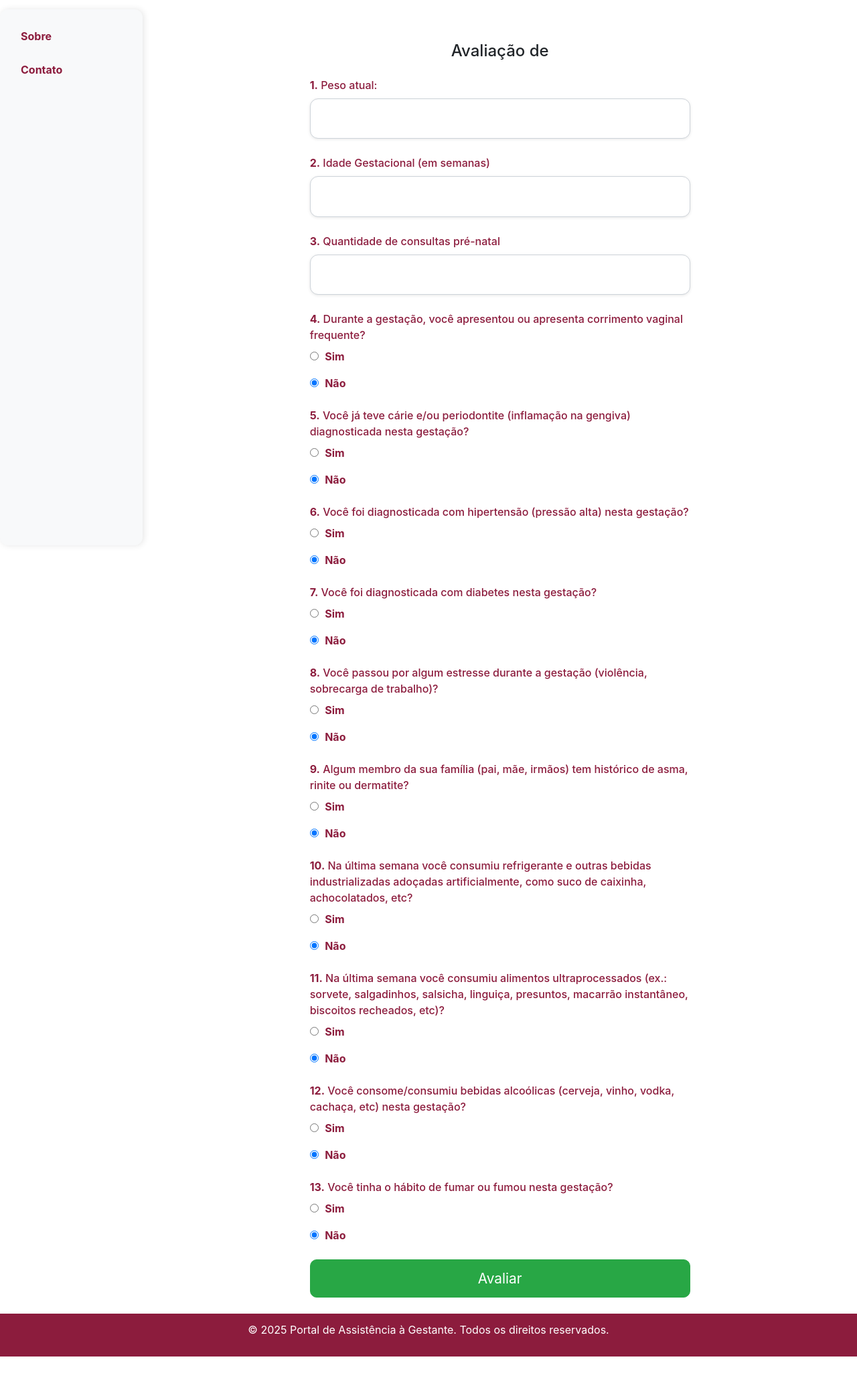
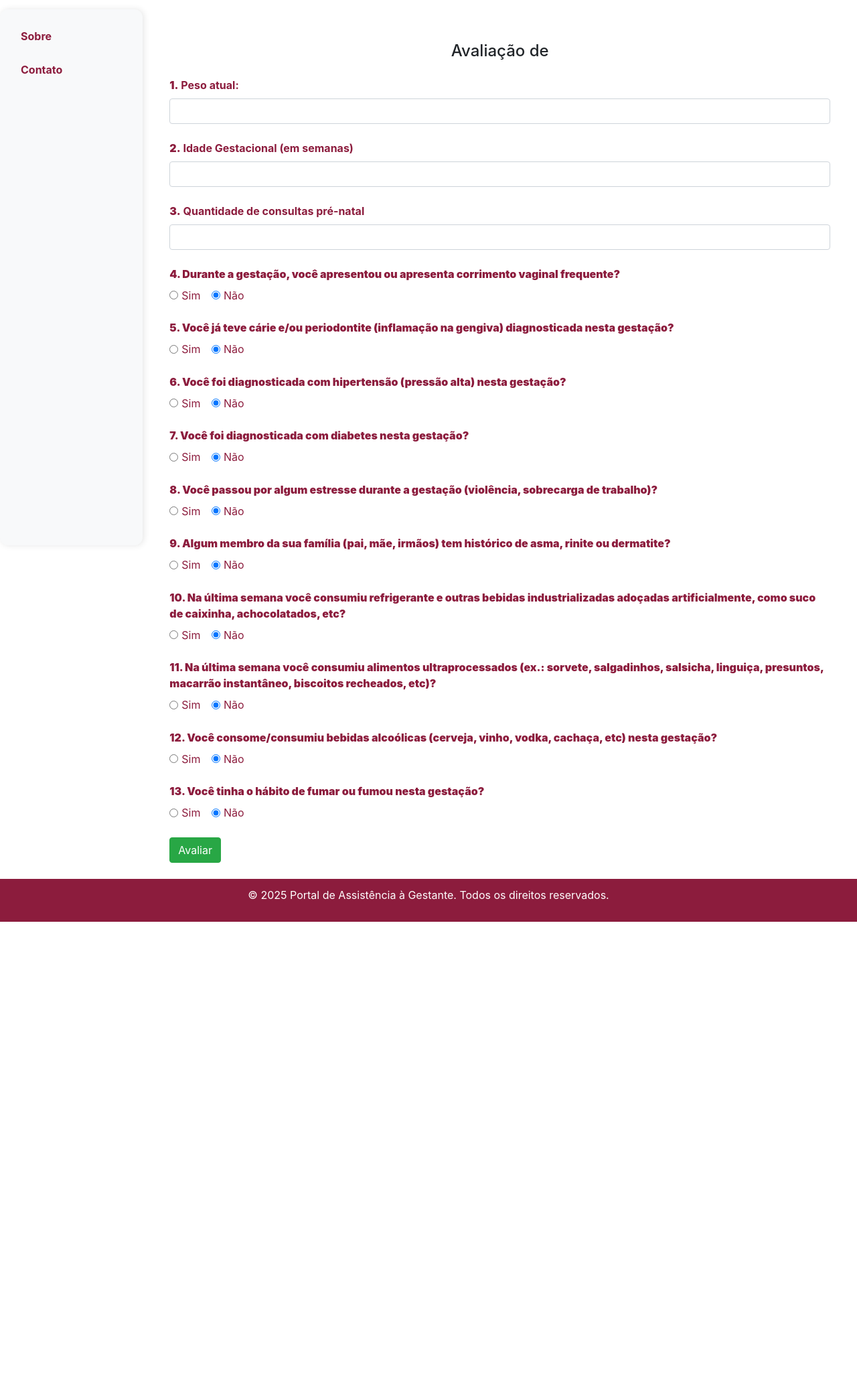
Before and after one commit to profsergiocosta/integrAI, a Django app: template django_app/templates/avaliacao/questionario.html in a window 1280 px wide. Shown: the part 66-2141 px from the top of the page at 67% size. After the commit the page ends 1442 px from the top, so only its background shows below. Run offline with Django 5.2, Linux system fonts and the light colour scheme; the template is opened without the code that fills it: values that come from a table or form of the project are taken from there, others are empty; some libraries are stand-ins or nearby versions.

Commit message:
removido o negrito do sim e não

```diff
--- a/django_app/templates/avaliacao/questionario.html
+++ b/django_app/templates/avaliacao/questionario.html
@@ -3,45 +3,10 @@
 {% load custom_filters %}
 
 {% block content %}
+
 <style>
-    .input-mobile {
-        font-size: 1.1rem;
-        padding: 1rem;
-        border-radius: 12px;
-        height: auto;
-        box-shadow: 0 1px 4px rgba(0, 0, 0, 0.1);
-    }
-
-    label.form-label {
-        font-weight: 500;
-        margin-bottom: 0.5rem;
-    }
-
-    .container {
-        max-width: 600px;
-        margin: auto;
-    }
-
-    .btn-success {
-        font-size: 1.3rem;
-        padding: 0.75rem 2rem;
-        border-radius: 10px;
-        width: 100%;
-    }
-
-    .form-check-inline {
-        display: block;
-        margin-bottom: 1rem;
-    }
-
-    @media (max-width: 767px) {
-        label.form-label {
-            font-size: 1.2rem;
-        }
-
-        .form-check-label {
-            font-size: 1.2rem;
-        }
+    .form-check-label {
+        font-weight: normal !important;
     }
 </style>
 
@@ -57,20 +22,21 @@
         <div class="mb-4">
             {% if field.field.widget.input_type == 'checkbox' %}
                 <label class="form-label d-block">
-                    <strong>{{ forloop.counter }}.</strong> {{ field.label }}
+                    <strong>{{ forloop.counter }}. {{ field.label }}</strong>
                 </label>
                 <div class="form-check form-check-inline">
                     <input class="form-check-input" type="radio" name="{{ field.html_name }}"
-                           value="True" id="{{ field.id_for_label }}_sim"
-                           {% if field.value %}checked{% endif %}>
+                        value="True" id="{{ field.id_for_label }}_sim"
+                        {% if field.value %}checked{% endif %}>
                     <label class="form-check-label" for="{{ field.id_for_label }}_sim">Sim</label>
                 </div>
                 <div class="form-check form-check-inline">
                     <input class="form-check-input" type="radio" name="{{ field.html_name }}"
-                           value="False" id="{{ field.id_for_label }}_nao"
-                           {% if not field.value %}checked{% endif %}>
+                        value="False" id="{{ field.id_for_label }}_nao"
+                        {% if not field.value %}checked{% endif %}>
                     <label class="form-check-label" for="{{ field.id_for_label }}_nao">Não</label>
                 </div>
+
             {% else %}
                 <label for="{{ field.id_for_label }}" class="form-label">
                     <strong>{{ forloop.counter }}.</strong> {{ field.label }}
```
